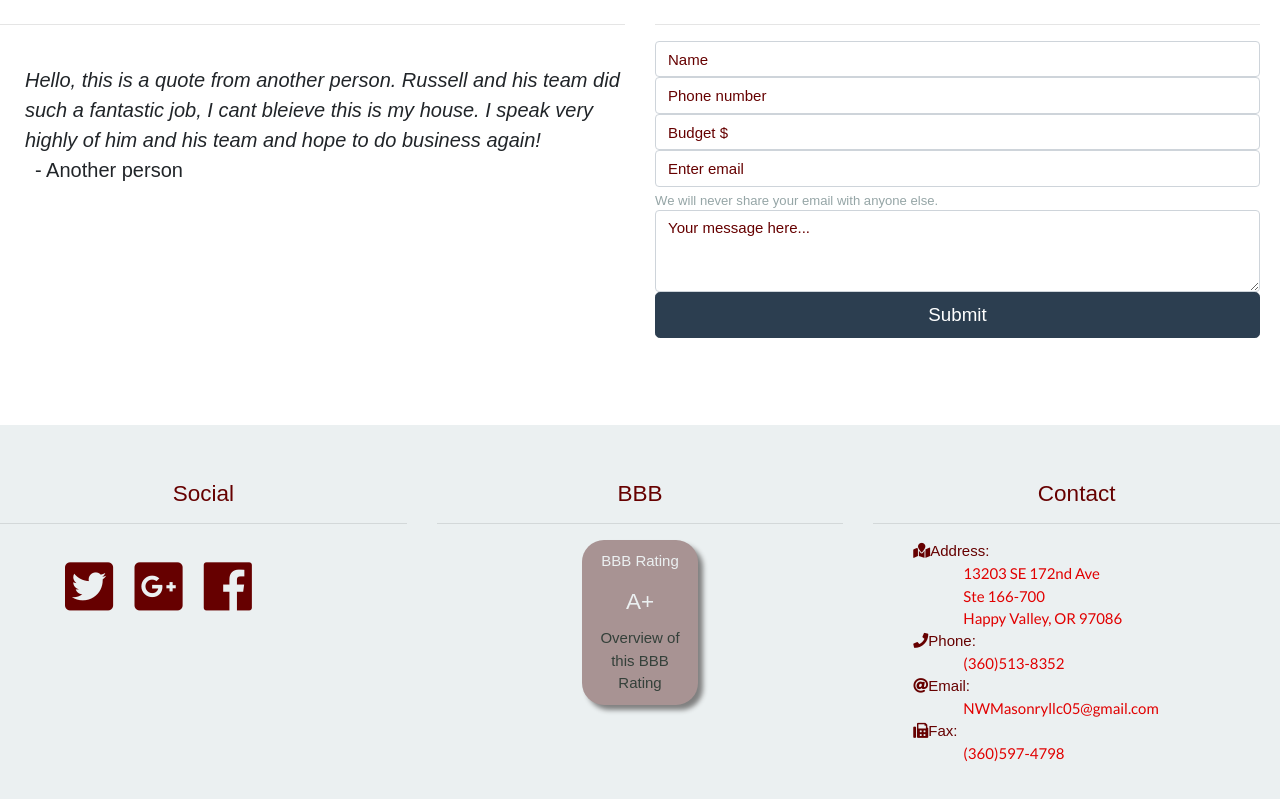
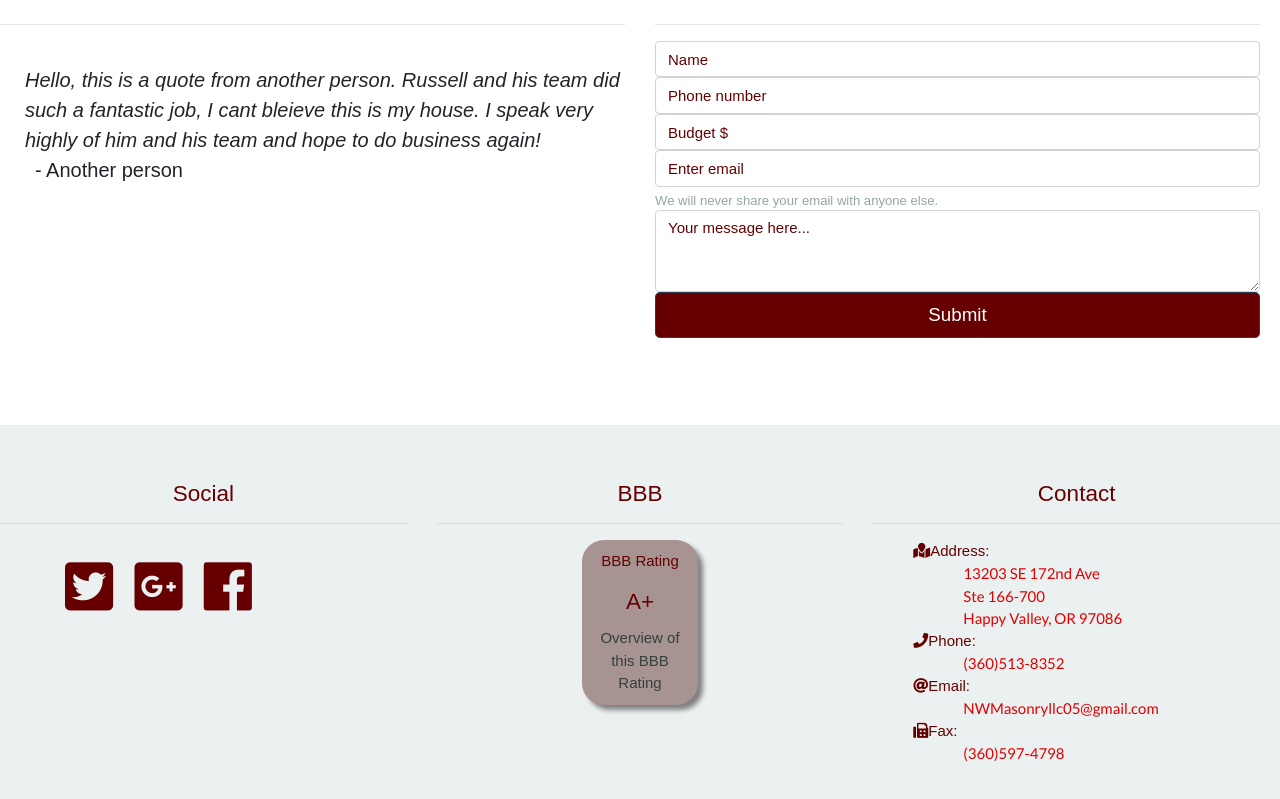
Before and after one commit to ashleynicole472/NWMasonry, a React (Create React App) app in the folder nwmasonry/: page / in a window 1280 px wide. Shown: the part 768-1567 px from the top of the page. Built offline with nearby package versions, Linux system fonts and the light colour scheme.

Commit message:
Still working

```diff
--- a/nwmasonry/src/Components/CustomerReviews/Contact/Contact.css
+++ b/nwmasonry/src/Components/CustomerReviews/Contact/Contact.css
@@ -2,6 +2,6 @@
     padding-right: 35px;
 }
 
-placeholder {
-    color: #34403A;
+.btn {
+    background-color: #660000 !important;
 }
--- a/nwmasonry/src/Components/Footer/Footer.css
+++ b/nwmasonry/src/Components/Footer/Footer.css
@@ -32,7 +32,7 @@
 
 #rating-text {
     align-content: center;
-    color: #ebf0f1 !important;
+    color: #660000 !important;
 }
 
 .Social-icon {
```
